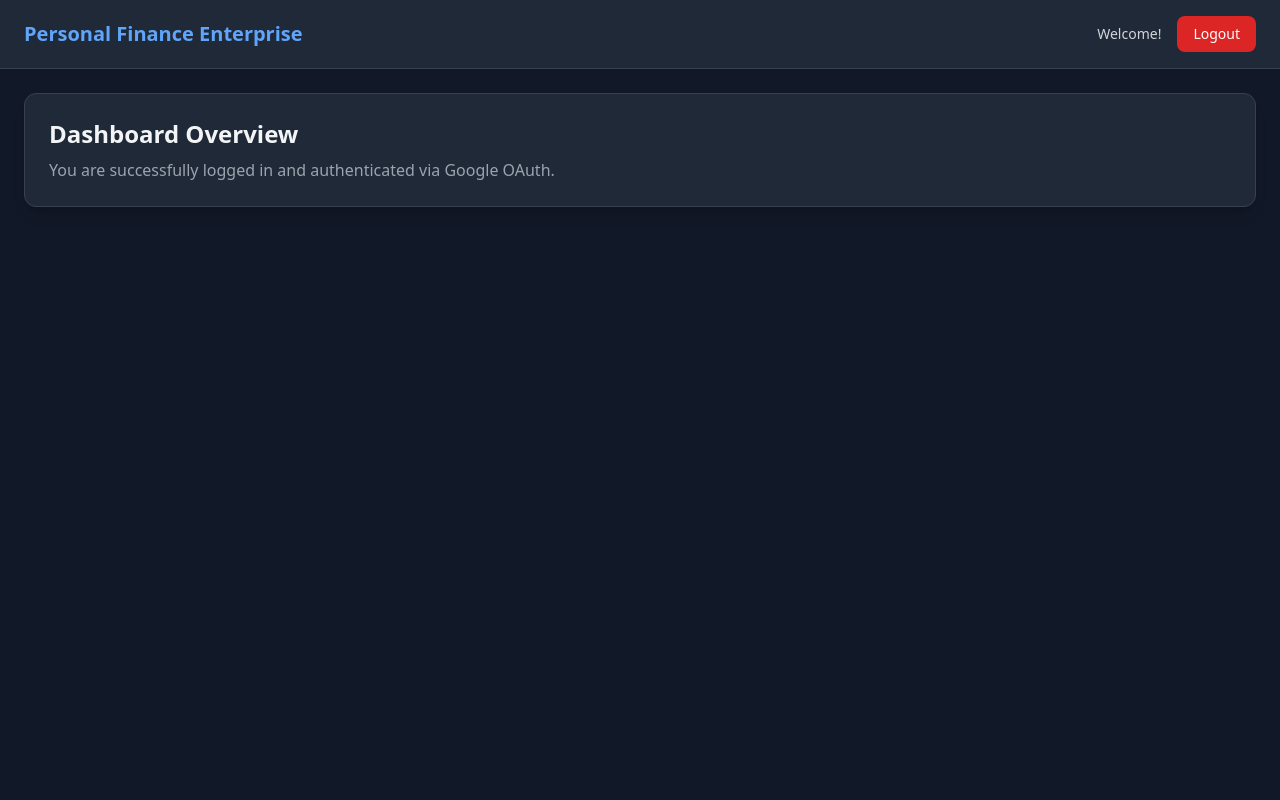
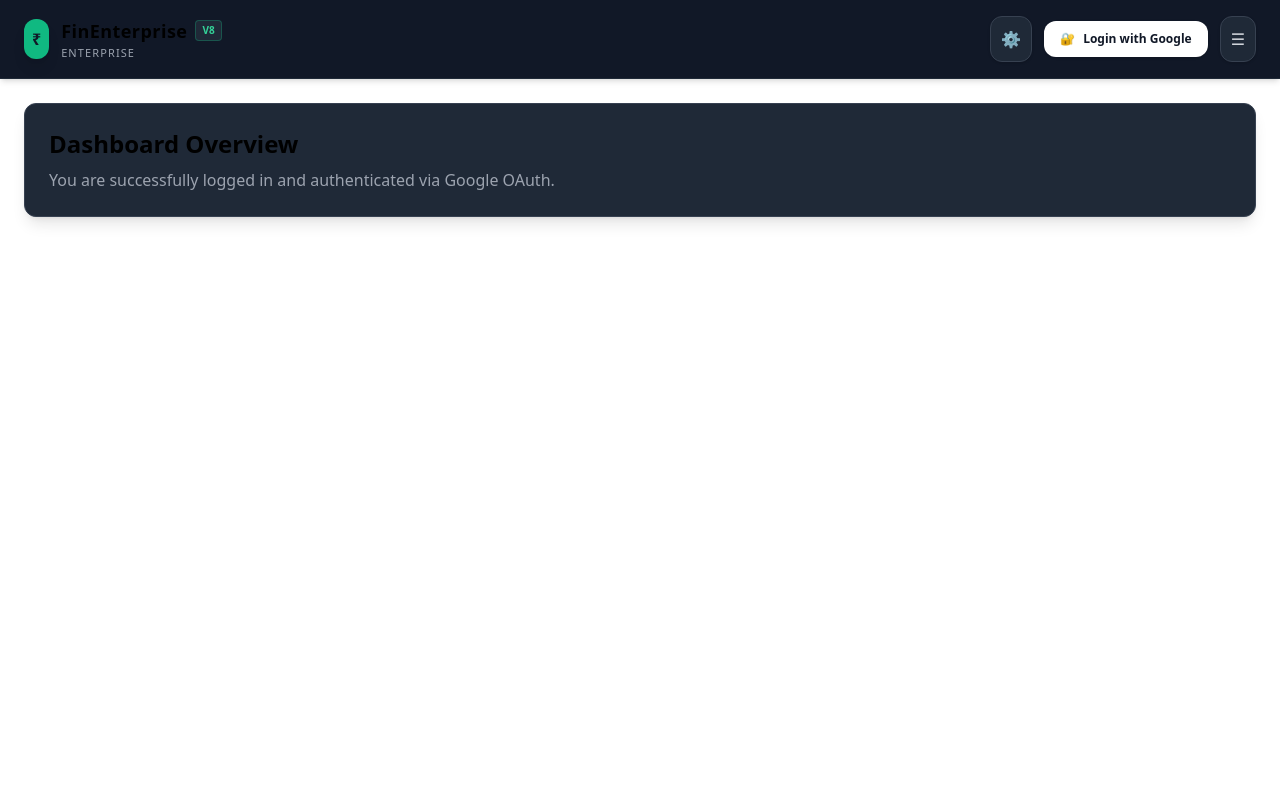
Before and after one commit to sagnik71-crypto/personal-finance-enterprise-v8, a Flask app: page /dashboard in a window 1280 px wide. Run offline with Flask 3, Linux system fonts and the light colour scheme; the visitor is signed in with stand-in values (Sample User, id 1); some libraries are stand-ins or nearby versions.

Commit message:
Update dashboard with full FinEnterprise V8 features and conditional header

```diff
--- a/templates/dashboard.html
+++ b/templates/dashboard.html
@@ -6,17 +6,51 @@
     <title>Dashboard - Personal Finance Enterprise</title>
     <script src="https://cdn.tailwindcss.com"></script>
 </head>
-<body class="bg-gray-900 text-gray-100 min-h-screen flex flex-col">
-    <!-- Navbar -->
-    <nav class="bg-gray-800 border-b border-gray-700 px-6 py-4 flex justify-between items-center">
-        <h1 class="text-xl font-bold text-blue-400">Personal Finance Enterprise</h1>
-        <div class="flex items-center space-x-4">
-            <span class="text-sm text-gray-300">Welcome!</span>
-            <form action="/logout" method="POST">
-                <button type="submit" class="bg-red-600 hover:bg-red-700 text-white px-4 py-2 rounded-lg text-sm transition">Logout</button>
+<!-- Top Navigation Header -->
+<header class="bg-[#111827] border-b border-gray-800 px-6 py-4 flex justify-between items-center shadow-md sticky top-0 z-50">
+    <div class="flex items-center space-x-3">
+        <div class="bg-emerald-500 text-gray-900 font-bold p-2 rounded-xl flex items-center justify-center shadow-lg">
+            ₹
+        </div>
+        <div>
+            <div class="flex items-center space-x-2">
+                <h1 class="text-lg font-bold tracking-wide">FinEnterprise</h1>
+                <span class="bg-gray-800 text-emerald-400 border border-emerald-500/30 text-[10px] font-semibold px-1.5 py-0.5 rounded">V8</span>
+            </div>
+            <p class="text-[11px] text-gray-400 uppercase tracking-widest font-medium">ENTERPRISE</p>
+        </div>
+    </div>
+
+    <div class="flex items-center space-x-3">
+        <!-- Settings Toggle Button -->
+        <button onclick="toggleSettingsModal()" class="bg-gray-800 hover:bg-gray-700 text-gray-300 p-2.5 rounded-xl transition shadow border border-gray-700">
+            ⚙️
+        </button>
+
+        {% if user_email %}
+            <!-- Logged In State: User Badge & Logout -->
+            <div class="bg-emerald-600 text-white w-9 h-9 rounded-full flex items-center justify-center font-bold text-sm shadow">
+                {{ user_name[0] | upper if user_name else 'U' }}
+            </div>
+            <form action="/logout" method="POST" class="inline">
+                <button type="submit" class="bg-red-600 hover:bg-red-700 text-white text-xs font-semibold px-3 py-2 rounded-lg transition shadow">
+                    Logout
+                </button>
             </form>
-        </div>
-    </nav>
+        {% else %}
+            <!-- Public / Guest State: Google Login Button -->
+            <a href="/login/google" class="bg-white hover:bg-gray-100 text-gray-900 text-xs font-bold px-4 py-2.5 rounded-xl transition shadow flex items-center space-x-2">
+                <span>🔐</span>
+                <span>Login with Google</span>
+            </a>
+        {% endif %}
+
+        <!-- Hamburger Menu Button -->
+        <button onclick="toggleSidebar()" class="bg-gray-800 hover:bg-gray-700 text-gray-300 p-2.5 rounded-xl transition shadow border border-gray-700">
+            ☰
+        </button>
+    </div>
+</header>
 
     <!-- Main Content -->
     <main class="flex-1 p-6 max-w-7xl mx-auto w-full">
```
